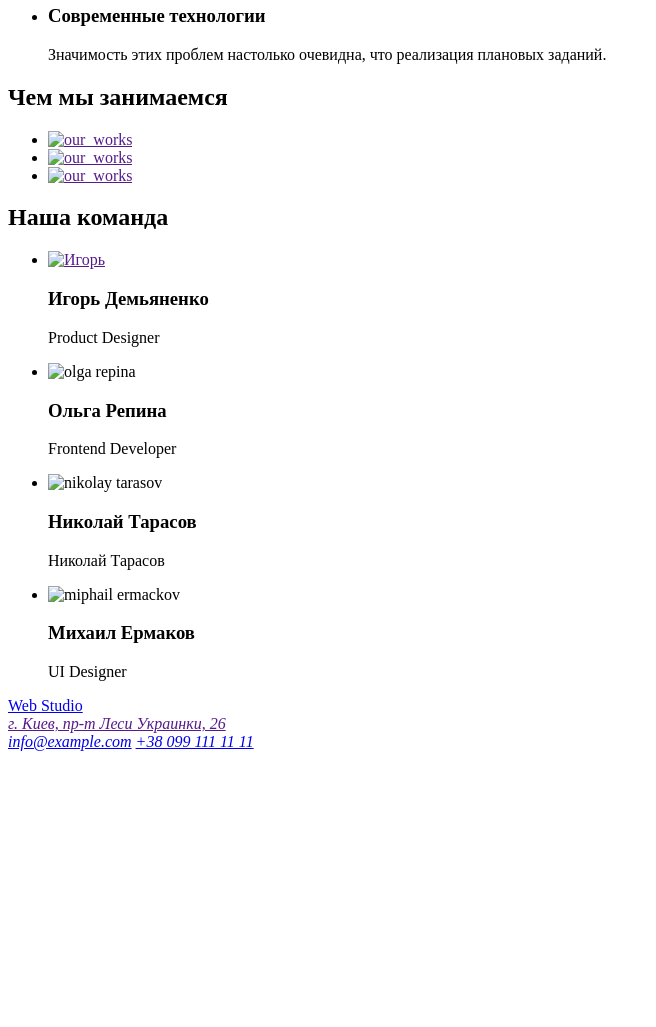
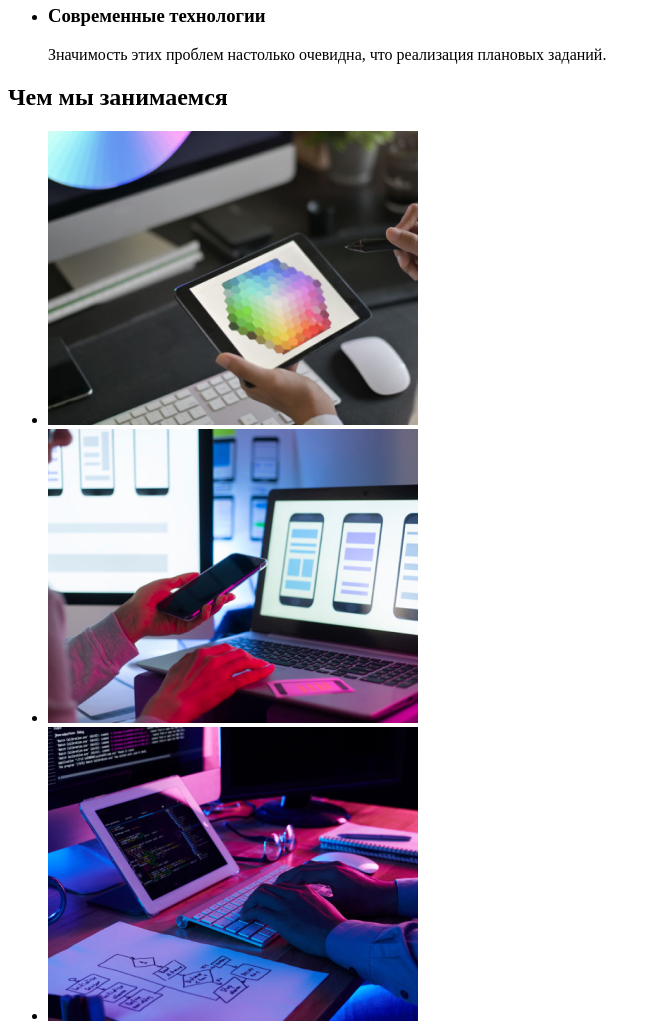
Before and after one commit to Baytszy/goit_eg, a plain HTML site: page index.html in a window 1280 px wide. Shown: the part 580-1607 px from the top of the page, without its empty margins (0-656 px from the left). Before the commit the page ends 1339 px from the top, so only its background shows below. Drawn offline with Linux system fonts and the light colour scheme; the site is published under a folder, as on GitHub Pages, so addresses that start at the root find nothing.

Commit message:
imag
image of

```diff
--- a/index.html
+++ b/index.html
@@ -72,17 +72,17 @@
         <ul>
           <li>
             <a href=""
-              ><img src="/images/works1.jpg" width="370" alt="our_works"
+              ><img src="images/works1.jpg" width="370" alt="our_works"
             /></a>
           </li>
           <li>
             <a href=""
-              ><img src="/images/works2.jpg" width="370" alt="our_works"
+              ><img src="images/works2.jpg" width="370" alt="our_works"
             /></a>
           </li>
           <li>
             <a href=""
-              ><img src="/images/works3.jpg" width="370" alt="our_works"
+              ><img src="images/works3.jpg" width="370" alt="our_works"
             /></a>
           </li>
         </ul>
@@ -92,23 +92,23 @@
         <ul>
           <li>
             <a href=""
-              ><img src="/images/Игорь.jpg" alt="Игорь" width="270"
+              ><img src="images/Игорь.jpg" alt="Игорь" width="270"
             /></a>
             <h3>Игорь Демьяненко</h3>
             <p>Product Designer</p>
           </li>
           <li>
-            <img src="/images/Ольга.jpg" alt="olga repina" width="270" />
+            <img src="images/Ольга.jpg" alt="olga repina" width="270" />
             <h3>Ольга Репина</h3>
             <p>Frontend Developer</p>
           </li>
           <li>
-            <img src="/images/Николай.jpg" alt="nikolay tarasov" width="270" />
+            <img src="images/Николай.jpg" alt="nikolay tarasov" width="270" />
             <h3>Николай Тарасов</h3>
             <p>Николай Тарасов</p>
           </li>
           <li>
-            <img src="/images/Михаил.jpg" alt="miphail ermackov" width="270" />
+            <img src="images/Михаил.jpg" alt="miphail ermackov" width="270" />
             <h3>Михаил Ермаков</h3>
             <p>UI Designer</p>
           </li>
```
Also changed, not shown: style.css (added).
